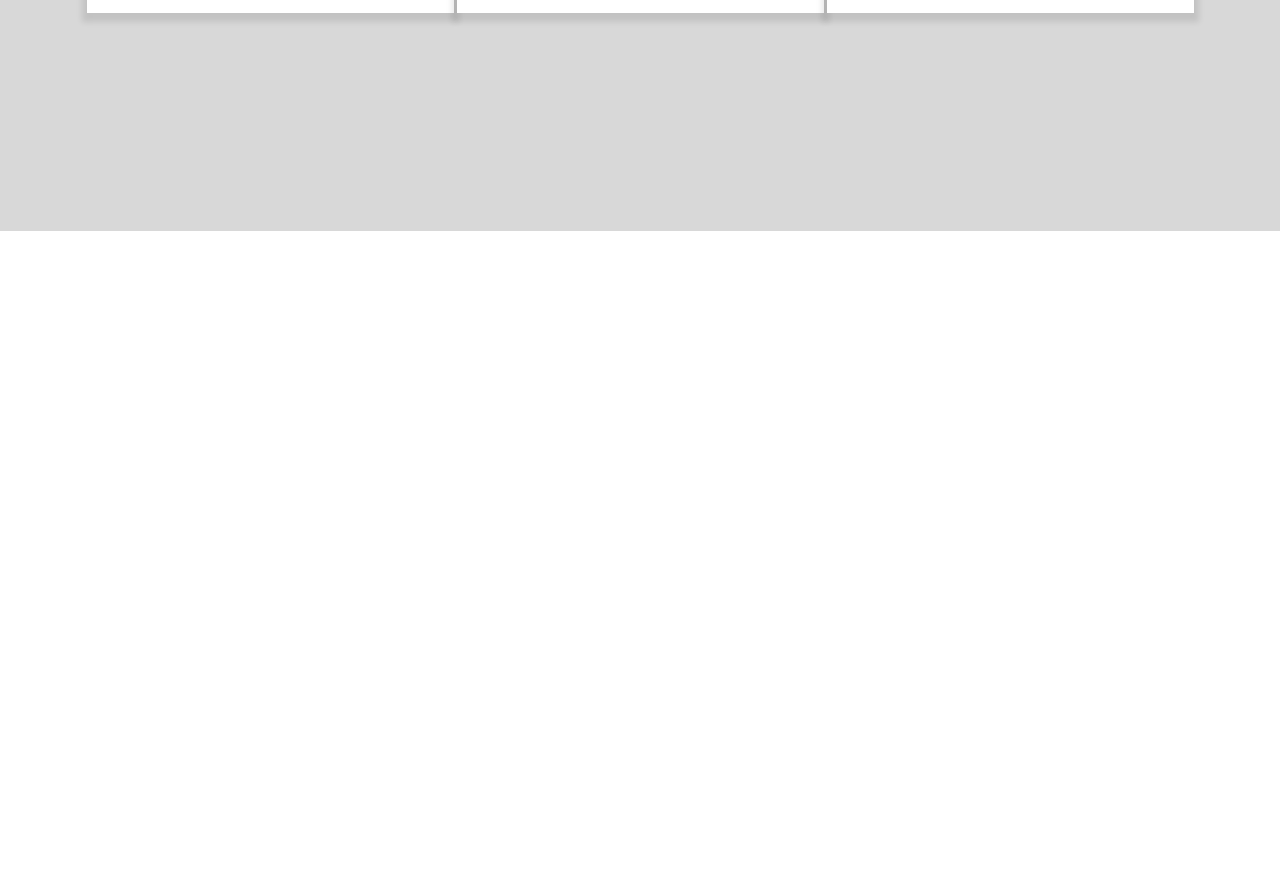
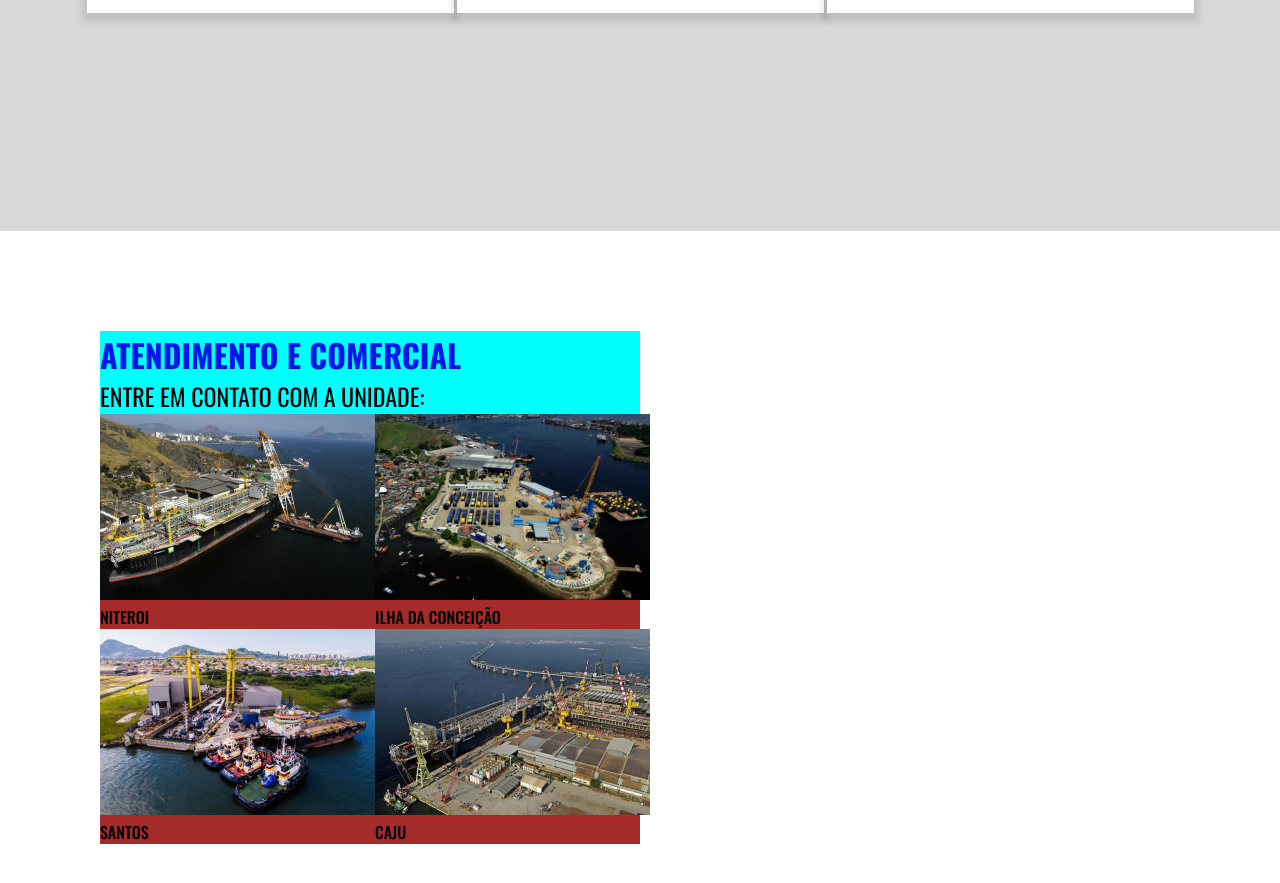
Before and after one commit to Felipesv1/portoLogistica, a plain HTML site: page index.html in a window 1280 px wide. Shown: the part 2347-3230 px from the top of the page. Before the commit the page ends 2578 px from the top, so only its background shows below. Drawn offline with nearby package versions, Linux system fonts and the light colour scheme.

Commit message:
new section services

```diff
--- a/index.html
+++ b/index.html
@@ -98,6 +98,33 @@
           </article>
         </section>
       </section>
+      <section class="container_services">
+        <div class="customer_service_and_sales">
+          <h2>Atendimento e Comercial</h2>
+          <span>Entre em contato com a unidade:</span>
+          <div>
+              <figure>
+                <img src="assets/img_niteroi.png" alt="imagem de niteroi" />
+                <figcaption>Niteroi</figcaption>
+              </figure>
+              <figure>
+                <img
+                  src="assets/img_ilha_conceicao.png"
+                  alt="imagem da ilha da conceição"
+                />
+                <figcaption>ilha da conceição</figcaption>
+              </figure>
+            </div>
+            <div>
+              <figure>
+                <img src="assets/img_santos.png" alt="imagem de santos" />
+                <figcaption>santos</figcaption>
+              </figure>
+              <figure>
+                <img src="assets/img_caju.png" alt="imagem do caju" />
+                <figcaption>caju</figcaption>
+            </div>
+      </section>
     </main>
   </body>
 </html>
--- a/style.scss
+++ b/style.scss
@@ -169,4 +169,30 @@ main {
       }
     }
   }
+  .container_services {
+    height: 64rem;
+    font-family: "Oswald", serif;
+    text-transform: uppercase;
+    padding: 100px;
+    .customer_service_and_sales {
+      width: 50%;
+      height: 10;
+      background-color: aqua;
+      h2 {
+        color: rgba(0, 23, 233, 1);
+        font-size: 2rem;
+      }
+      span {
+        font-size: 1.5rem;
+      }
+      div {
+        display: flex;
+        background-color: brown;
+        figcaption {
+          color: rgba(0, 0, 0, 1);
+          font-weight: 500;
+        }
+      }
+    }
+  }
 }
```
Also changed, not shown: assets/img_caju.png (added), assets/img_ilha_conceicao.png (added), assets/img_niteroi.png (added), assets/img_santos.png (added), style.css, 1 other file.
